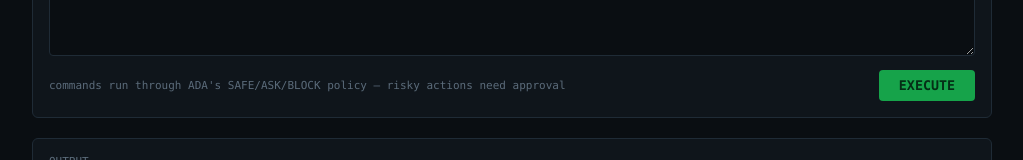
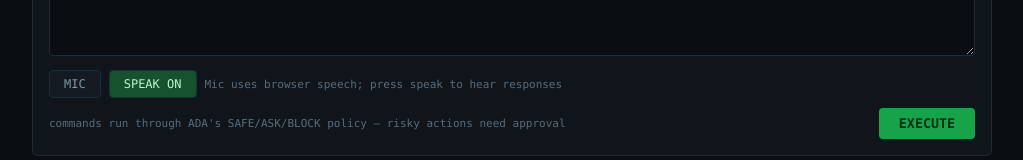
Before and after one commit to Samadsaifi14/ada-jarvis, a Next.js app in the folder web/: page / in a window 1280 px wide. Shown: the part 164-324 px from the top of the page, without its empty margins (128-1151 px from the left). Built offline with nearby package versions, Linux system fonts and the light colour scheme; no server answers.

Commit message:
Add browser speech input and TTS talk-back to command center
Mic button uses SpeechRecognition and auto-sends the transcript; SPEAK
toggle reads responses aloud with preferred voices and chunked playback.

```diff
--- a/web/app/page.tsx
+++ b/web/app/page.tsx
@@ -1,10 +1,66 @@
 'use client';
 
-import { useCallback, useEffect, useState } from 'react';
+import { useCallback, useEffect, useRef, useState } from 'react';
 import type { CSSProperties } from 'react';
 
 type Mode = 'prompt' | 'command';
 type Approval = { id: string; action: string; args: Record<string, unknown>; created_at: string };
+
+type SpeechAlternative = { transcript: string };
+type SpeechResult = { isFinal: boolean; 0: SpeechAlternative };
+type SpeechResultEvent = { resultIndex: number; results: ArrayLike<SpeechResult> };
+
+type SpeechRecognitionLike = {
+  lang: string;
+  interimResults: boolean;
+  continuous: boolean;
+  start(): void;
+  abort(): void;
+  onresult: ((event: SpeechResultEvent) => void) | null;
+  onend: (() => void) | null;
+  onerror: (() => void) | null;
+};
+
+function getSpeechRecognition(): (new () => SpeechRecognitionLike) | null {
+  if (typeof window === 'undefined') return null;
+  const anyWindow = window as unknown as {
+    SpeechRecognition?: new () => SpeechRecognitionLike;
+    webkitSpeechRecognition?: new () => SpeechRecognitionLike;
+  };
+  return anyWindow.SpeechRecognition ?? anyWindow.webkitSpeechRecognition ?? null;
+}
+
+const VOICE_PREFERENCES: RegExp[] = [
+  /Google UK English Female/,
+  /Google UK English Male/,
+  /Google US English/,
+  /Microsoft (Amara|Aria|David|Emma|George|Guy|Jenny|Sonia|Zira)/i,
+];
+
+function pickVoice(): SpeechSynthesisVoice | null {
+  const voices = window.speechSynthesis.getVoices();
+  return (
+    voices.find((voice) => voice.lang.startsWith('en') && VOICE_PREFERENCES.some((r) => r.test(voice.name))) ??
+    voices.find((voice) => voice.lang.startsWith('en')) ??
+    null
+  );
+}
+
+function splitSentences(text: string, maxChunk = 180): string[] {
+  const parts = text.replace(/\s+/g, ' ').match(/[^.!?\n]+[.!?]*/g) ?? [text];
+  const chunks: string[] = [];
+  let current = '';
+  for (const part of parts) {
+    if (current && current.length + part.length > maxChunk) {
+      chunks.push(current.trim());
+      current = part;
+    } else {
+      current += part;
+    }
+  }
+  if (current.trim()) chunks.push(current.trim());
+  return chunks;
+}
 
 const shell: CSSProperties = {
   border: '1px solid #1f2b36',
@@ -19,6 +75,27 @@ export default function HomePage() {
   const [busy, setBusy] = useState(false);
   const [output, setOutput] = useState('');
   const [approvals, setApprovals] = useState<Approval[]>([]);
+  const [listening, setListening] = useState(false);
+  const [speaking, setSpeaking] = useState(false);
+  const [autoSpeak, setAutoSpeak] = useState(true);
+  const [speechError, setSpeechError] = useState('');
+  const recognitionRef = useRef<SpeechRecognitionLike | null>(null);
+  const speakSessionRef = useRef(0);
+
+  useEffect(() => {
+    if ('speechSynthesis' in window) {
+      window.speechSynthesis.onvoiceschanged = () => window.speechSynthesis.getVoices();
+    }
+  }, []);
+
+  useEffect(
+    () => () => {
+      speakSessionRef.current += 1;
+      recognitionRef.current?.abort();
+      if ('speechSynthesis' in window) window.speechSynthesis.cancel();
+    },
+    []
+  );
 
   const refreshApprovals = useCallback(async () => {
     try {
@@ -36,12 +113,48 @@ export default function HomePage() {
     return () => clearInterval(timer);
   }, [refreshApprovals]);
 
-  async function send() {
-    if (!input.trim() || busy) return;
+  function stopSpeaking() {
+    speakSessionRef.current += 1;
+    setSpeaking(false);
+    if ('speechSynthesis' in window) window.speechSynthesis.cancel();
+  }
+
+  function speak(text: string) {
+    if (!('speechSynthesis' in window) || !text.trim() || !autoSpeak) return;
+    const session = ++speakSessionRef.current;
+    window.speechSynthesis.cancel();
+    window.speechSynthesis.resume();
+    const chunks = splitSentences(text);
+    setSpeaking(true);
+    let index = 0;
+    const speakNext = () => {
+      if (session !== speakSessionRef.current || index >= chunks.length) {
+        setSpeaking(false);
+        return;
+      }
+      const utterance = new SpeechSynthesisUtterance(chunks[index++]);
+      const voice = pickVoice();
+      if (voice) utterance.voice = voice;
+      utterance.lang = voice?.lang ?? 'en-US';
+      utterance.onend = () => speakNext();
+      utterance.onerror = () => speakNext();
+      window.speechSynthesis.speak(utterance);
+    };
+    speakNext();
+  }
+
+  function playResponse(text?: string) {
+    if (!autoSpeak || !text?.trim() || !('speechSynthesis' in window)) return;
+    speak(text);
+  }
+
+  async function send(messageOverride?: string) {
+    const message = (messageOverride ?? input).trim();
+    if (!message || busy) return;
     setBusy(true);
     setOutput('…');
     try {
-      const body = mode === 'prompt' ? { prompt: input } : { command: input };
+      const body = mode === 'prompt' ? { prompt: message } : { command: message };
       const res = await fetch('/api/agent', {
         method: 'POST',
         headers: { 'Content-Type': 'application/json' },
@@ -49,11 +162,67 @@ export default function HomePage() {
       });
       const data = await res.json();
       setOutput(JSON.stringify(data, null, 2));
+      const reply = typeof data?.result?.text === 'string' ? data.result.text : undefined;
+      if (reply) {
+        playResponse(reply);
+      } else if (data?.error) {
+        playResponse(`ADA says: ${data.error}`);
+      }
       if (data.result?.pending_approvals?.length) refreshApprovals();
     } catch (err) {
       setOutput(String(err));
+      playResponse('ADA is unavailable right now.');
     } finally {
       setBusy(false);
+    }
+  }
+
+  function toggleListen() {
+    const Recognizer = getSpeechRecognition();
+    if (!Recognizer) {
+      setSpeechError('Speech recognition is not supported in this browser. Try Chrome or Edge.');
+      return;
+    }
+    if (listening) {
+      recognitionRef.current?.abort();
+      return;
+    }
+    setSpeechError('');
+    const rec = new Recognizer();
+    rec.lang = 'en-US';
+    rec.interimResults = true;
+    rec.continuous = false;
+    let finalTranscript = '';
+    rec.onresult = (event) => {
+      let interim = '';
+      for (let i = event.resultIndex; i < event.results.length; i++) {
+        const result = event.results[i];
+        const chunk = result[0].transcript;
+        if (result.isFinal) finalTranscript += chunk;
+        else interim += chunk;
+      }
+      setInput(finalTranscript + interim);
+    };
+    rec.onend = () => {
+      setListening(false);
+      recognitionRef.current = null;
+      if (finalTranscript.trim()) send(finalTranscript);
+    };
+    rec.onerror = () => {
+      setListening(false);
+      recognitionRef.current = null;
+    };
+    recognitionRef.current = rec;
+    rec.start();
+    setListening(true);
+  }
+
+  function toggleSpeak() {
+    if (autoSpeak) {
+      stopSpeaking();
+      setAutoSpeak(false);
+    } else {
+      setAutoSpeak(true);
     }
   }
 
@@ -118,12 +287,52 @@ export default function HomePage() {
             resize: 'vertical',
           }}
         />
+        <div style={{ display: 'flex', alignItems: 'center', gap: 8, marginTop: 10, marginBottom: 10 }}>
+          <button
+            onClick={toggleListen}
+            disabled={busy}
+            style={{
+              background: listening ? '#7f1d1d' : '#131a21',
+              color: listening ? '#fecaca' : '#8296a8',
+              border: '1px solid #1f2b36',
+              borderRadius: 4,
+              padding: '6px 14px',
+              cursor: busy ? 'wait' : 'pointer',
+              fontFamily: 'inherit',
+              fontSize: 12,
+              textTransform: 'uppercase',
+            }}
+          >
+            {listening ? 'Stop Mic' : 'Mic'}
+          </button>
+          <button
+            onClick={toggleSpeak}
+            style={{
+              background: autoSpeak ? '#14532d' : '#131a21',
+              color: autoSpeak ? '#bbf7d0' : '#8296a8',
+              border: '1px solid #1f2b36',
+              borderRadius: 4,
+              padding: '6px 14px',
+              cursor: 'pointer',
+              fontFamily: 'inherit',
+              fontSize: 12,
+              textTransform: 'uppercase',
+            }}
+          >
+            Speak {autoSpeak ? 'On' : 'Off'}
+          </button>
+          {speaking && <span style={{ fontSize: 11, color: '#4ade80' }}>Talking…</span>}
+          <span style={{ fontSize: 11, color: '#5b6b7a' }}>
+            {listening ? 'Listening — speak now' : 'Mic uses browser speech; press speak to hear responses'}
+          </span>
+        </div>
+        {speechError && <div style={{ fontSize: 11, color: '#f87171', marginBottom: 8 }}>{speechError}</div>}
         <div style={{ display: 'flex', justifyContent: 'space-between', alignItems: 'center', marginTop: 10 }}>
           <span style={{ fontSize: 11, color: '#5b6b7a' }}>
             commands run through ADA&apos;s SAFE/ASK/BLOCK policy — risky actions need approval
           </span>
           <button
-            onClick={send}
+            onClick={() => send()}
             disabled={busy || !input.trim()}
             style={{
               background: busy ? '#14532d' : '#16a34a',
```
